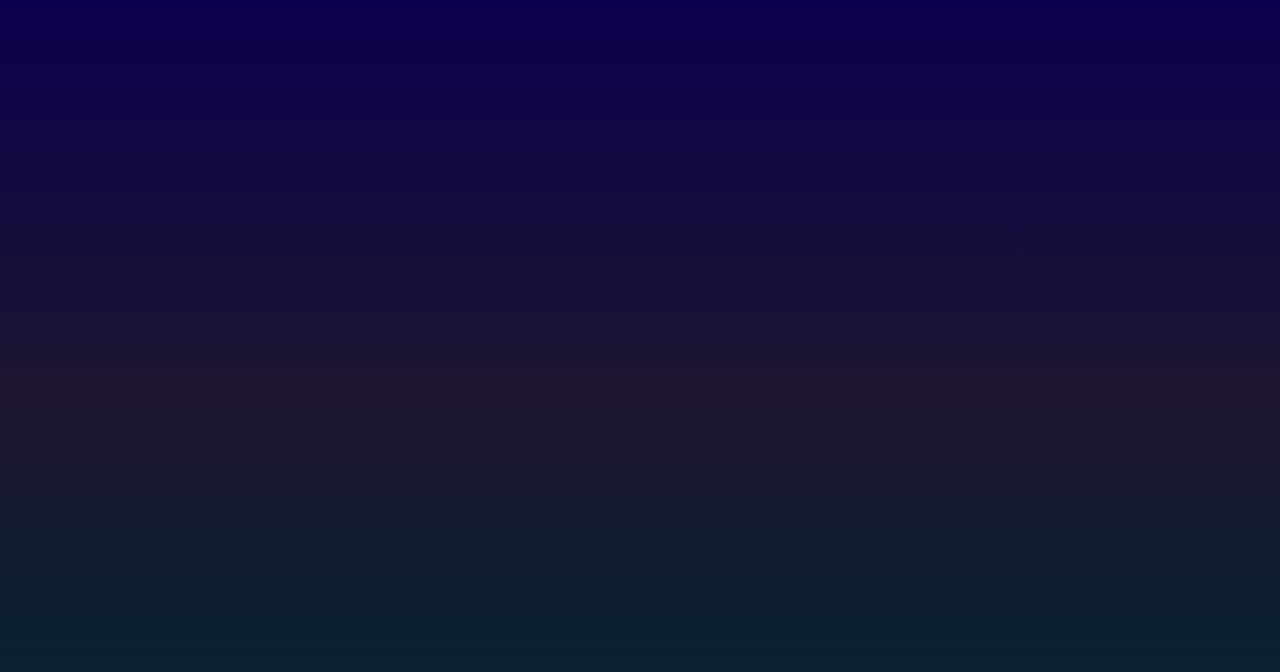
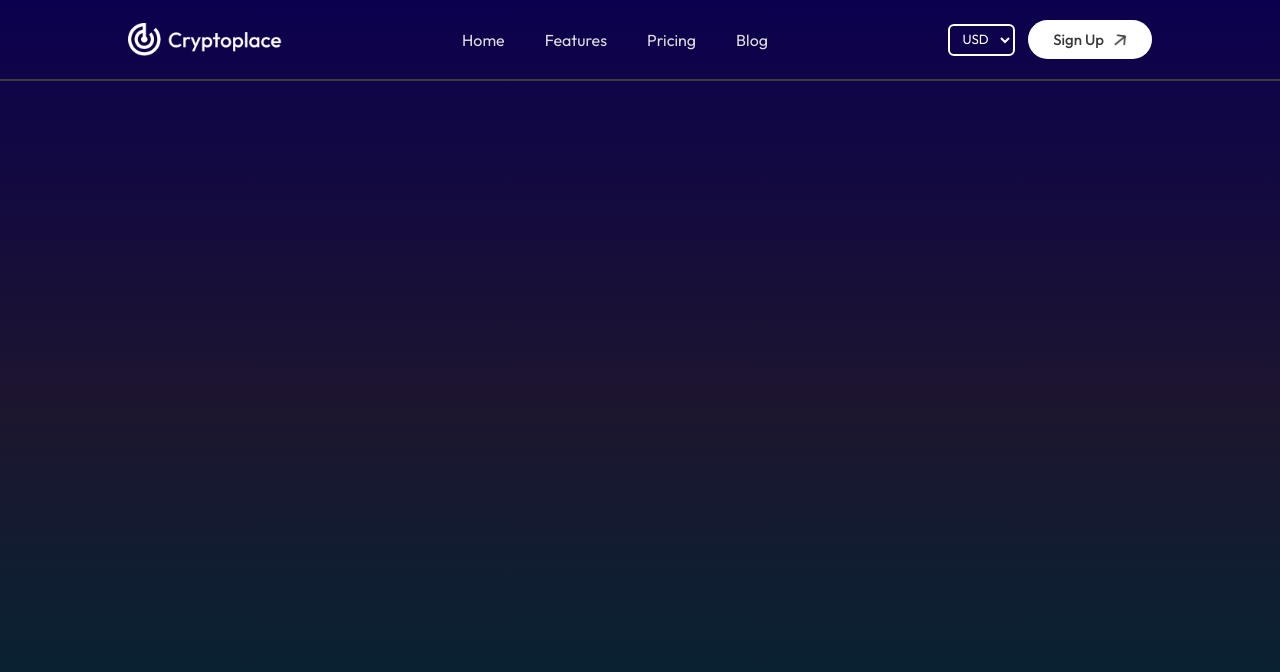
Before and after one commit to keshavchauhan-7/crypto, a React (Vite) app in the folder Cryptotracking/: page / in a window 1280 px wide. Shown: the top 672 px of the page. Built offline with nearby package versions, Linux system fonts and the light colour scheme.

Commit message:
styling components

```diff
--- a/Cryptotracking/src/App.jsx
+++ b/Cryptotracking/src/App.jsx
@@ -1,9 +1,10 @@
 import React from 'react'
+import Navbar from './components/Navbar/Navbar'
 
 const App = () => {
   return (
     <div className='app'>
-
+      <Navbar/>
     </div>
   )
 }
--- /dev/null
+++ b/Cryptotracking/src/components/Navbar/Navbar.css
@@ -0,0 +1,59 @@
+.navbar{
+    display: flex;
+    align-items: center;
+    justify-content: space-between;
+    padding: 20px 10%;
+    color: #ddd;
+    border-bottom: 2px solid #3c3c3c;
+}
+
+.navbar .logo{
+    width: max(12vw, 120px);
+}
+
+.navbar ul{
+    display: flex;
+    gap: 40px;
+    list-style: none;
+}
+
+.navbar li{
+    cursor: pointer;
+}
+
+.nav-right{
+    display: flex;
+    align-items: center;
+    gap: max(1vw, 12px);
+}
+
+.navbar select{
+    padding: 5px 8px;
+    border-radius: 6px;
+    border: 2px solid white;
+    background: transparent;
+    color: white;
+}
+
+.navbar option{
+    background-color: #09005c;
+    color: white;
+}
+
+.navbar button{
+    display: flex;
+    align-items: center;
+    gap: 10px;
+    padding: 10px 25px;
+    border-radius: 20px;
+    font-size: 15px;
+    font-weight: 500;
+    color: #393939;
+    background: white;
+    border: none;
+    cursor: pointer;
+}
+
+.navbar button img{
+    width: 13px;
+}
--- /dev/null
+++ b/Cryptotracking/src/components/Navbar/Navbar.jsx
@@ -0,0 +1,29 @@
+import React from 'react'
+import './Navbar.css'
+import logo from '../../assets/logo.png'
+import arrow_icon from '../../assets/arrow_icon.png'
+
+const Navbar = () => {
+  return (
+    <div className='navbar'>
+        <img className='logo' src={logo} alt="" />
+        <ul>
+            <li>Home</li>
+            <li>Features</li>
+            <li>Pricing</li>
+            <li>Blog</li>
+        </ul>
+
+        <div className="nav-right">
+            <select>
+                <option value="usd">USD</option>
+                <option value="eur">EUR</option>
+                <option value="inr">INR</option>
+            </select>
+            <button>Sign Up <img src={arrow_icon} alt="" /></button>
+        </div>
+    </div>
+  )
+}
+
+export default Navbar
--- a/Cryptotracking/src/index.css
+++ b/Cryptotracking/src/index.css
@@ -1,7 +1,10 @@
+@import url('https://fonts.googleapis.com/css2?family=Outfit:wght@100..900&display=swap');
+
 *{
     margin: 0;
     padding: 0;
     box-sizing: border-box;
+    font-family: "Outfit", sans-serif;
 }
 
 a{
```
